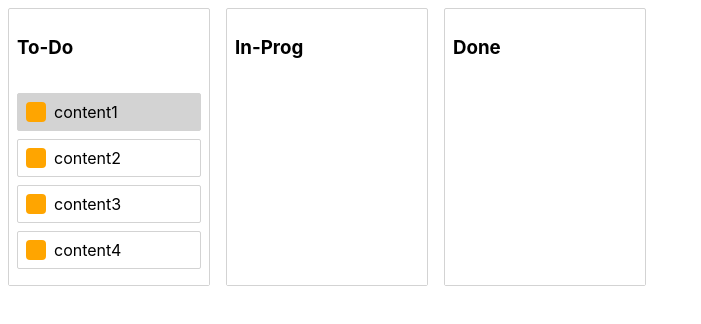
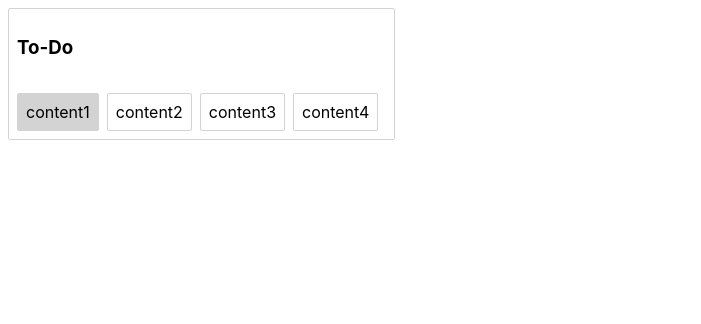
Before and after one commit to jithinolickal/react-beautiful-dnd-samples, a React (Create React App) app: page / in a window 1280 px wide. Shown: the top 324 px of the page, without its empty margins (0-701 px from the left). Built offline with nearby package versions, Linux system fonts and the light colour scheme.

Commit message:
changing direction to horizontal

```diff
--- a/src/Column.js
+++ b/src/Column.js
@@ -7,7 +7,6 @@ const Container = styled.div`
   margin: 8px;
   border: 1px solid lightgrey;
   border-radius: 2px;
-  width: 200px;
 
   display: flex;
   flex-direction: column;
@@ -20,8 +19,7 @@ const TaskList = styled.div`
   transition: background-color 0.2s ease;
   background-color: ${(props) => (props.isDraggedOver ? "skyblue" : "white")};
 
-  flex-grow: 1;
-  min-height: 100px;
+  display: flex;
 `;
 
 function Column(props) {
@@ -32,6 +30,7 @@ function Column(props) {
         droppableId={props.column.id}
         // type={props.column.id === "col-3" ? "done" : "active"} // items from same type columns can drop items in other column
         isDropDisabled={props.isDropDisabled} // to control if anything can be dropped
+        direction="horizontal" // Drag direction vertical|horizontal. vertical by default
       >
         {(provided, snapshot) => (
           <TaskList
--- a/src/Task.js
+++ b/src/Task.js
@@ -6,7 +6,7 @@ const Container = styled.div`
   border: 1px solid lightgrey;
   border-radius: 2px;
   padding: 8px;
-  margin-bottom: 8px;
+  margin-right: 8px;
   background-color: ${(props) =>
     props.isDragDisabled
       ? "lightgrey"
@@ -16,13 +16,7 @@ const Container = styled.div`
 
   display: flex;
 `;
-const Handle = styled.div`
-  width: 20px;
-  height: 20px;
-  background-color: orange;
-  border-radius: 4px;
-  margin-right: 8px;
-`;
+
 
 function Task(props) {
   const isDragDisabled = props.task.id === "task-1";
@@ -40,7 +34,6 @@ function Task(props) {
           isDragging={snapshot.isDragging}
           isDragDisabled={isDragDisabled} // To set style
         >
-          <Handle />
           {props.task.content}
         </Container>
       )}
--- a/src/data.js
+++ b/src/data.js
@@ -11,16 +11,6 @@ export const initialData = {
       title: "To-Do",
       taskId: ["task-1", "task-2", "task-3", "task-4"],
     },
-    "col-2": {
-      id: "col-2",
-      title: "In-Prog",
-      taskId: [],
-    },
-    "col-3": {
-      id: "col-3",
-      title: "Done",
-      taskId: [],
-    },
   },
-  columnOrder: ["col-1","col-2","col-3"],
+  columnOrder: ["col-1"],
 };
```
